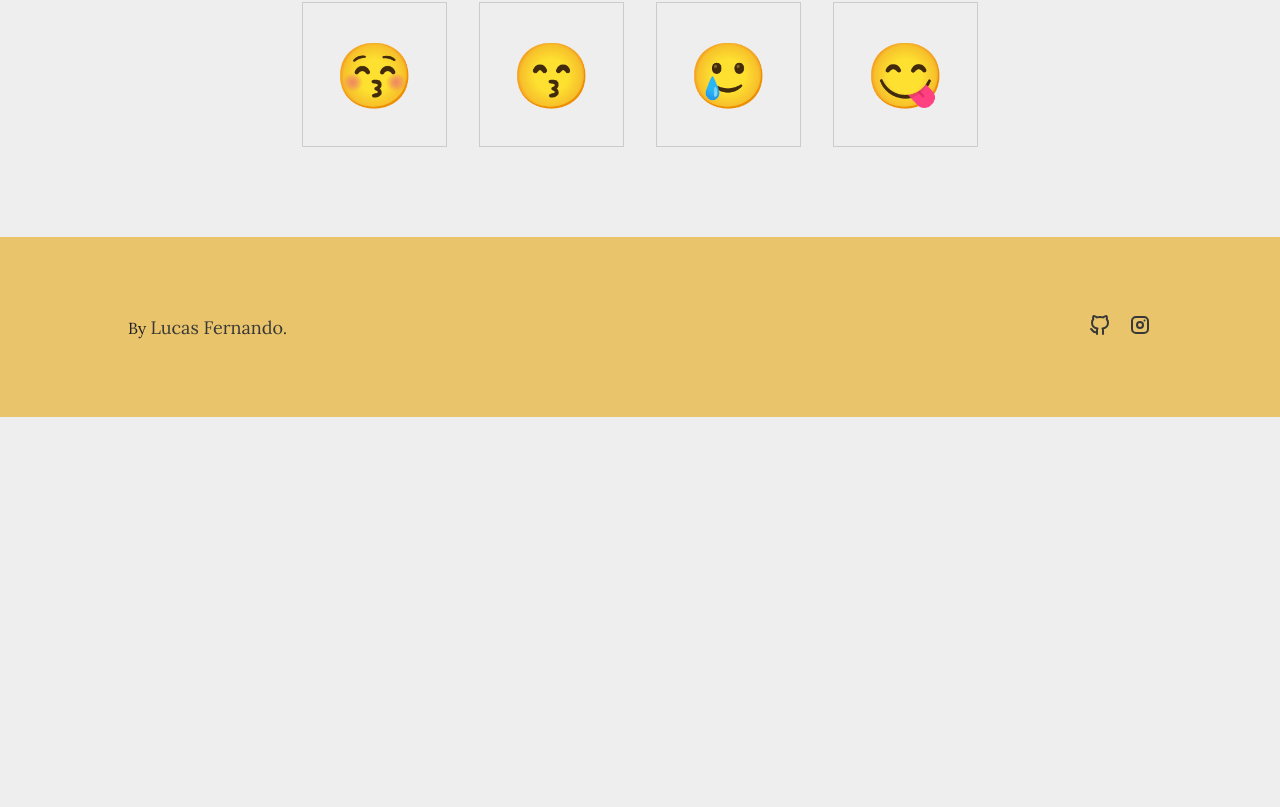
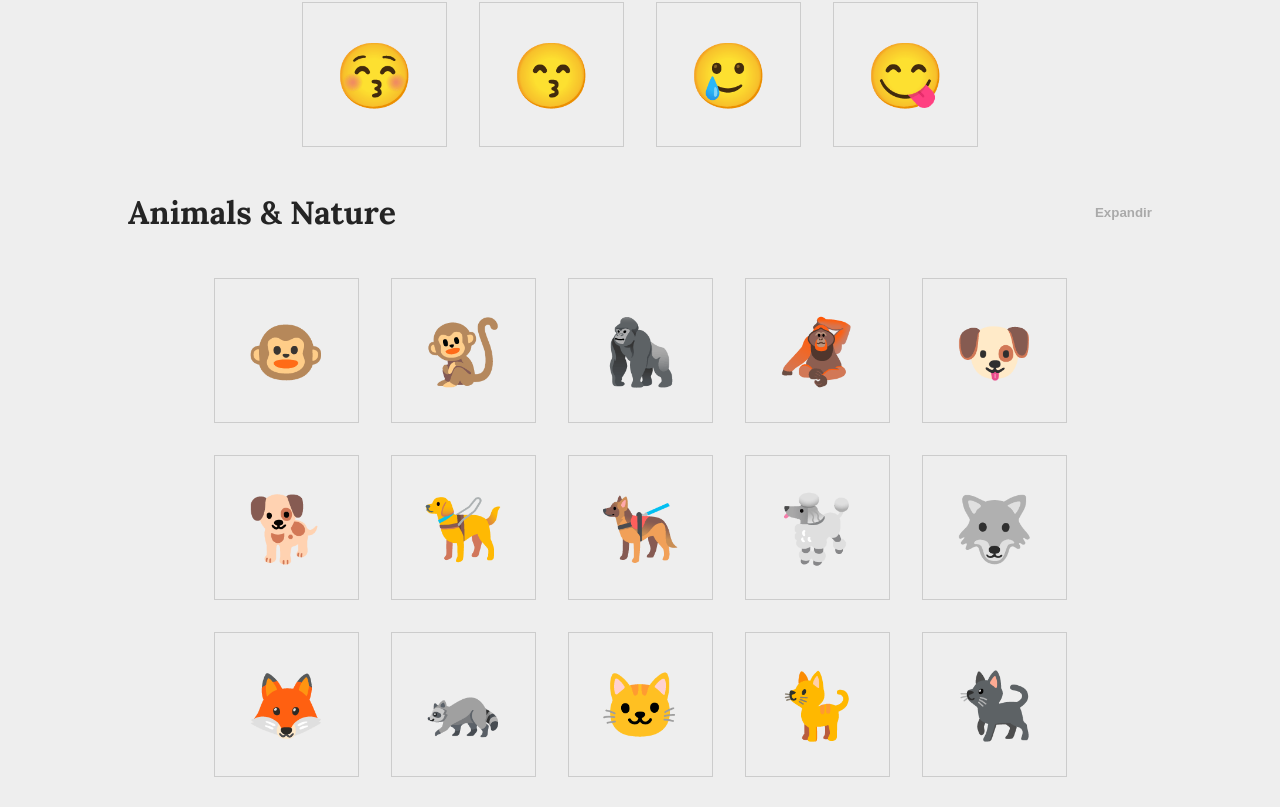
Before and after one commit to lucasfernandodev/search-emoji, a React (Vite) app: page / in a window 1280 px wide. Shown: the part 1547-2354 px from the top of the page. Before the commit the page ends 1964 px from the top, so only its background shows below. Built offline with nearby package versions, Linux system fonts and the light colour scheme.

Commit message:
feat(main): add infinite scroll

```diff
--- a/src/components/UI/EmojiGroup/index.tsx
+++ b/src/components/UI/EmojiGroup/index.tsx
@@ -12,11 +12,11 @@ interface interfaceEmojiGroup {
 }
 
 type typeEmojiGroup = {
-  emojis : Array<interfaceEmojiGroup>,
-  title: string
-}
+  emojis: Array<interfaceEmojiGroup>;
+  title: string;
+};
 
-const EmojiGroup: React.FC<typeEmojiGroup> = ({emojis,title}) => {
+const EmojiGroup: React.FC<typeEmojiGroup> = ({ emojis, title }) => {
   return (
     <Container>
       <div className="header">
@@ -28,9 +28,7 @@ const EmojiGroup: React.FC<typeEmojiGroup> = ({emojis,title}) => {
         {emojis.map((item, index) => {
           if (index < 24) {
             return (
-              <div
-                className="emoji"
-              >
+              <div key={index} className="emoji">
                 {item.char}
               </div>
             );
--- a/src/components/UI/Main/index.tsx
+++ b/src/components/UI/Main/index.tsx
@@ -1,4 +1,4 @@
-import React from 'react';
+import React, { useEffect, useRef, useState } from 'react';
 
 import { Container, Welcome, Wrapper } from './styles';
 import iconSearch from '/public/imagens/search.svg';
@@ -21,7 +21,16 @@ const Main: React.FC = () => {
   //   return item.group === filter ? item : null;
   // }
 
-  const emojiFilterSmileys = filterEmojisByGroup(emojiJson, 'Smileys & Emotion');
+  const [pageCurrent, setPageCurrent] = useState(0);
+  const emojisList = [
+    'Smileys & Emotion',
+    'Animals & Nature',
+    'People & Body',
+    'Food & Drink',
+    'Travel & Places',
+    'Symbols',
+    'Flags',
+  ];
 
   // const emojiFilterAnimals = emojiJson.filter(event =>
   //   isEmojiCategory(event, 'Animals & Nature'),
@@ -32,6 +41,30 @@ const Main: React.FC = () => {
   // function copyEmojiToClipboard(emojy: string) {
   //   return navigator.clipboard.writeText(emojy);
   // }
+  function alert() {
+    console.log('chegou ao fim');
+  }
+
+  const lastRef = useRef<HTMLDivElement>(null);
+
+  useEffect(() => {
+    console.log('log useEffect, pageCurrent: ', pageCurrent)
+    const observer = new IntersectionObserver(entries => {
+      if (entries.some(entry => entry.isIntersecting)) {
+        if(pageCurrent <= emojisList.length){
+          setPageCurrent(pageCurrent + 1);
+          alert();
+        }
+      }
+    });
+
+    if(null !== lastRef.current){
+      observer.observe(lastRef.current);
+      return () => observer.disconnect();
+    }
+
+  }, [pageCurrent]);
+
 
   return (
     <Container>
@@ -48,7 +81,20 @@ const Main: React.FC = () => {
           </form>
         </Wrapper>
       </Welcome>
-      <EmojiGroup emojis={emojiFilterSmileys} title="Smileys & Emotion"/>
+      {emojisList.map((item, index) => {
+        if (index <= pageCurrent) {
+          console.log(index);
+          return (
+            <EmojiGroup
+              key={index}
+              emojis={filterEmojisByGroup(emojiJson, item)}
+              title={item}
+            />
+          );
+        }
+      })}
+
+      <div ref={lastRef} />
     </Container>
   );
 };
```
